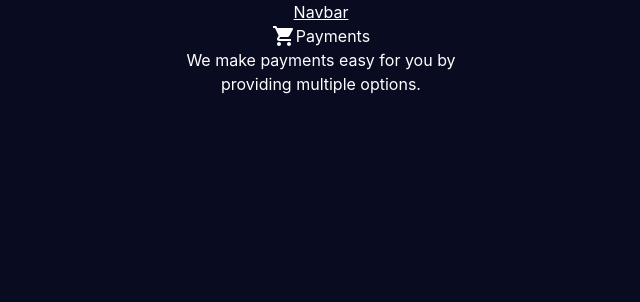
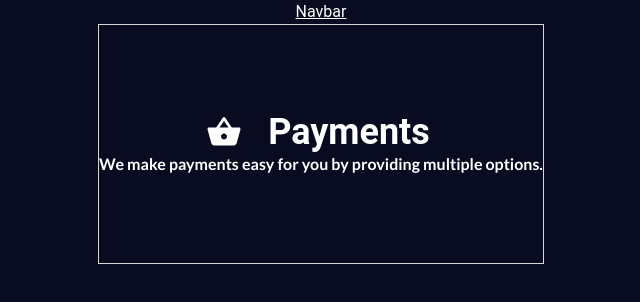
Before and after one commit to rchtect/eshop-react, a React (Vite) app: page / in a window 1280 px wide. Shown: the top 302 px of the page, without its empty margins (319-959 px from the left). Built offline with nearby package versions, Linux system fonts and the light colour scheme.

Commit message:
working on carousel card

```diff
--- a/src/index.css
+++ b/src/index.css
@@ -1,7 +1,8 @@
+@import url('https://fonts.googleapis.com/css2?family=Lato:wght@700&display=swap');
+
 body {
   margin: 0;
-  font-family: -apple-system, BlinkMacSystemFont, "Segoe UI", "Roboto", "Oxygen",
-    "Ubuntu", "Cantarell", "Fira Sans", "Droid Sans", "Helvetica Neue",
+  font-family: "Roboto",
     sans-serif;
   -webkit-font-smoothing: antialiased;
   -moz-osx-font-smoothing: grayscale;
@@ -9,6 +10,9 @@ body {
   color: white;
 }
 
+p {
+  font-family: 'Lato', sans-serif;
+}
 code {
   font-family: source-code-pro, Menlo, Monaco, Consolas, "Courier New",
     monospace;
--- a/src/maincontent/carousel.tsx
+++ b/src/maincontent/carousel.tsx
@@ -1,14 +1,14 @@
-import ShoppingCartIcon from '@mui/icons-material/ShoppingCart'
+import ShoppingBasketIcon from '@mui/icons-material/ShoppingBasket';
 
 function Carousel() {
 return(
-    <div className="InfoCarousel w-80">
+    <div className="InfoCarousel w-120 h-60 flex justify-center items-center border-[#D7D7D7] border">
         <div className="bgCarousel">
             <div className="headerCarousel flex flex-row justify-center items-center">
-                <ShoppingCartIcon/>
-                <h2>Payments</h2>
+                <ShoppingBasketIcon className="scale-150"/>
+                <h2 className="pl-8 text-4xl font-bold">Payments</h2>
             </div>
-            <p>We make payments easy for you by providing multiple options.</p>
+            <p className="font-bold text-l">We make payments easy for you by providing multiple options.</p>
             <div className="CarouselDots">
                 <div className="dot"></div>
                 <div className="dot"></div>
```
